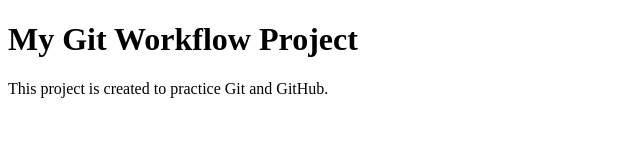
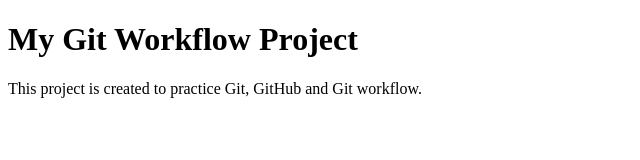
Before and after one commit to Archana-hub-droid/GitWorkflowProject, a plain HTML site: page index.html in a window 1280 px wide. Shown: the whole page, without its empty margins (0-640 px from the left). Drawn offline with Linux system fonts and the light colour scheme.

Commit message:
Update project description to include Git workflow

```diff
--- a/index.html
+++ b/index.html
@@ -6,7 +6,7 @@
 <body>
 
     <h1>My Git Workflow Project</h1>
-    <p>This project is created to practice Git and GitHub.</p>
+    <p>This project is created to practice Git, GitHub and Git workflow.</p>
 
 </body>
 </html>
```
